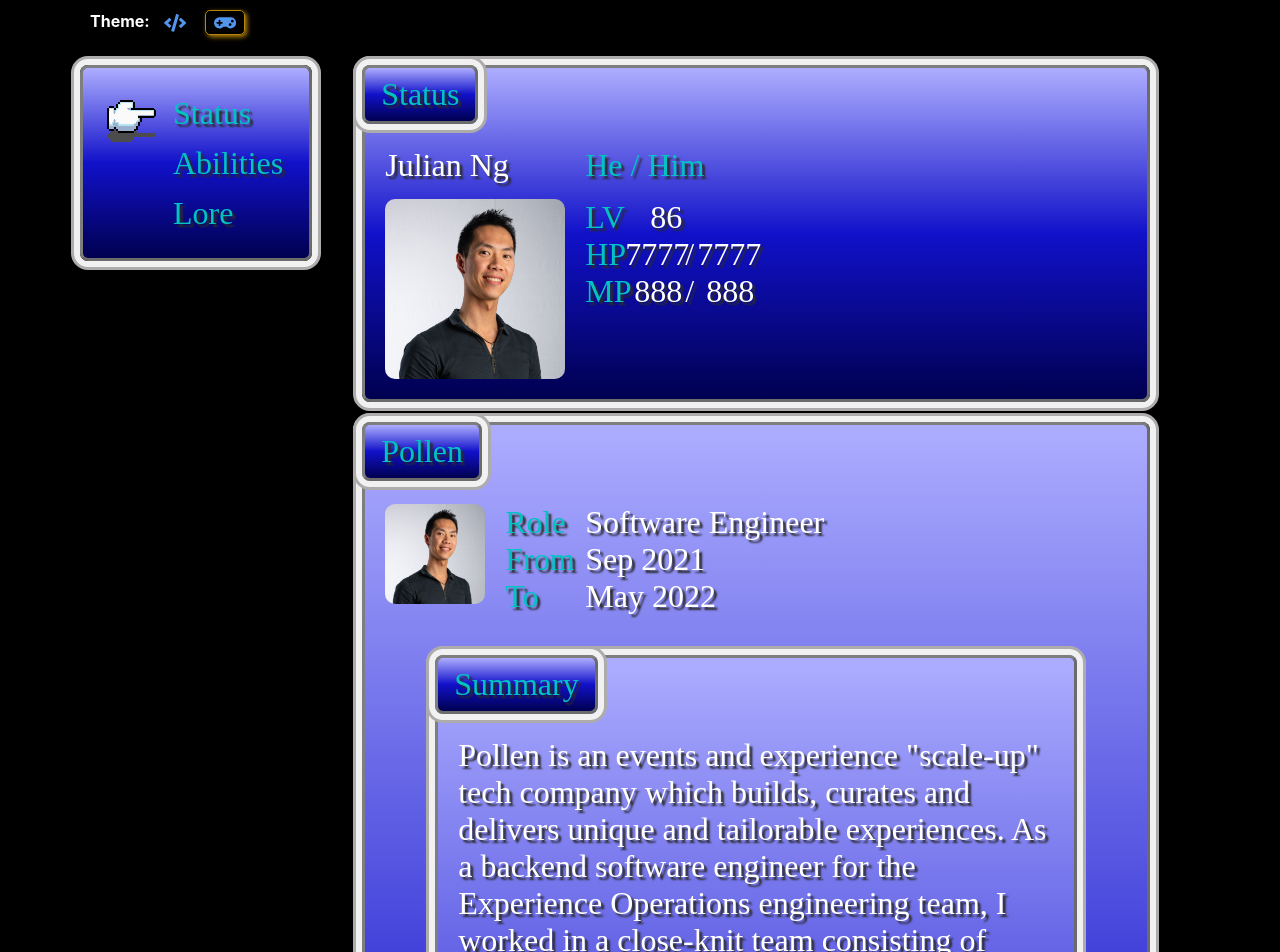
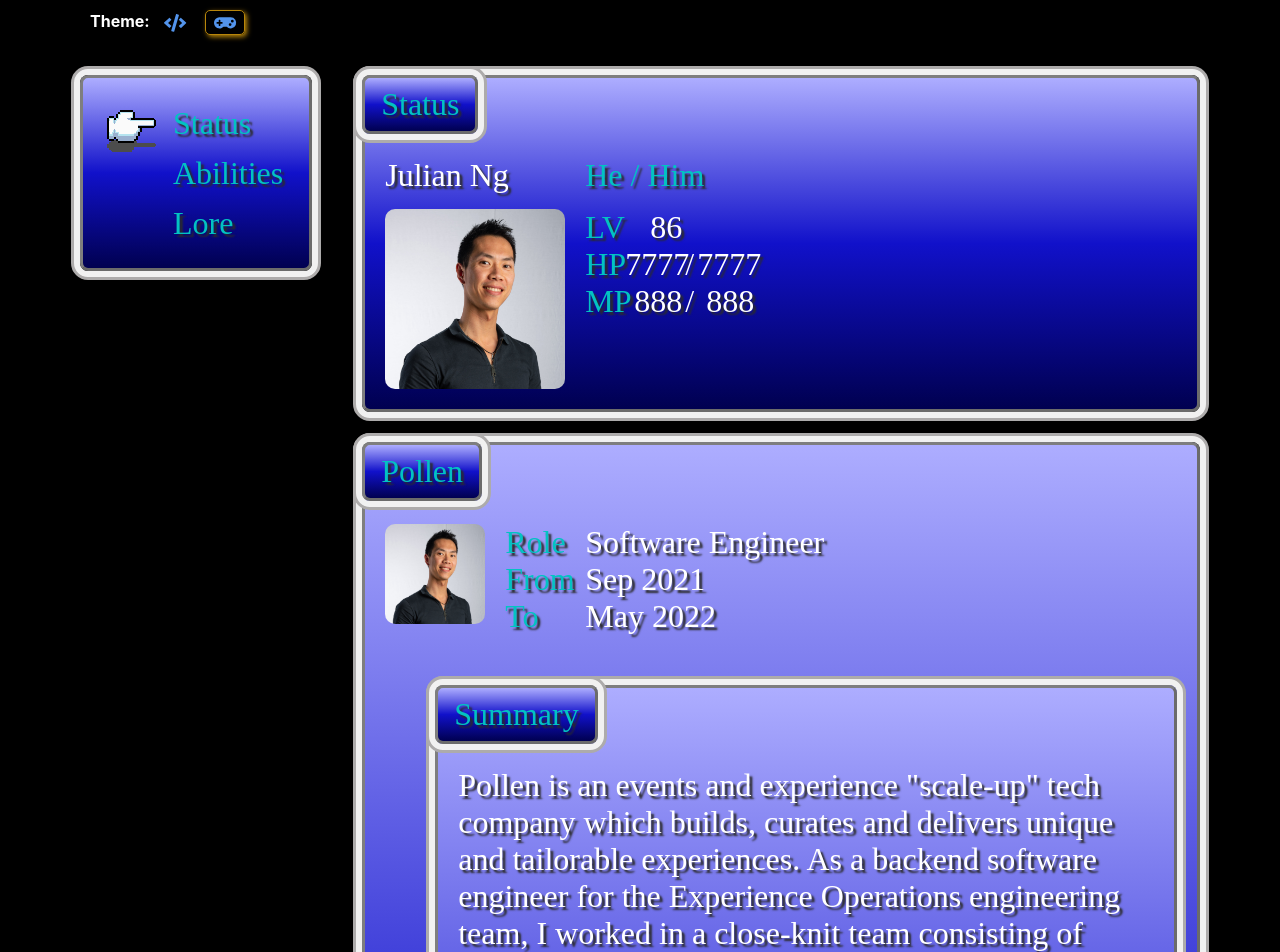
Before and after one commit to julesnuggy/cv, a React (Create React App) app: page /cv/ff-theme in a window 1280 px wide. Shown: the top 952 px of the page. Built offline with nearby package versions, Linux system fonts and the light colour scheme; a web font is replaced by a local one.

Commit message:
Fix FFLayout margins

```diff
--- a/src/styles/ff-theme/card.scss
+++ b/src/styles/ff-theme/card.scss
@@ -29,10 +29,6 @@
   font-family: FinalFontasy, serif;
   font-size: 32px;
   text-shadow: 3px 3px 2px #2b2b2b;
-
-  @include tabletUp {
-    margin: 20px 50px 0;
-  }
 }
 
 .ff-card-item {
--- a/src/styles/ff-theme/menu.scss
+++ b/src/styles/ff-theme/menu.scss
@@ -1,6 +1,8 @@
 @import '../constants';
 
 .menu-container {
+  margin: 30px 0;
+
   .menu-item-container {
     display: grid;
     grid-template-columns: 64px auto;
@@ -29,9 +31,4 @@
     color: $ffTeal;
     text-align: left;
   }
-
-  .ff-card {
-    margin-left: 0;
-    margin-right: 0;
-  }
 }
--- a/src/styles/ff-theme/section.scss
+++ b/src/styles/ff-theme/section.scss
@@ -1,6 +1,8 @@
 @import '../constants';
 
 .section-container {
+  margin: 30px 0 30px 50px;
+
   .title-container {
     display: block;
     position: relative;
@@ -9,13 +11,8 @@
     left: -23px;
 
     .ff-card {
-      margin: 0;
       padding: 8px 16px;
       color: $ffTeal;
     }
   }
 }
-
-.section-container + .section-container {
-  margin-top: 12px;
-}
```
